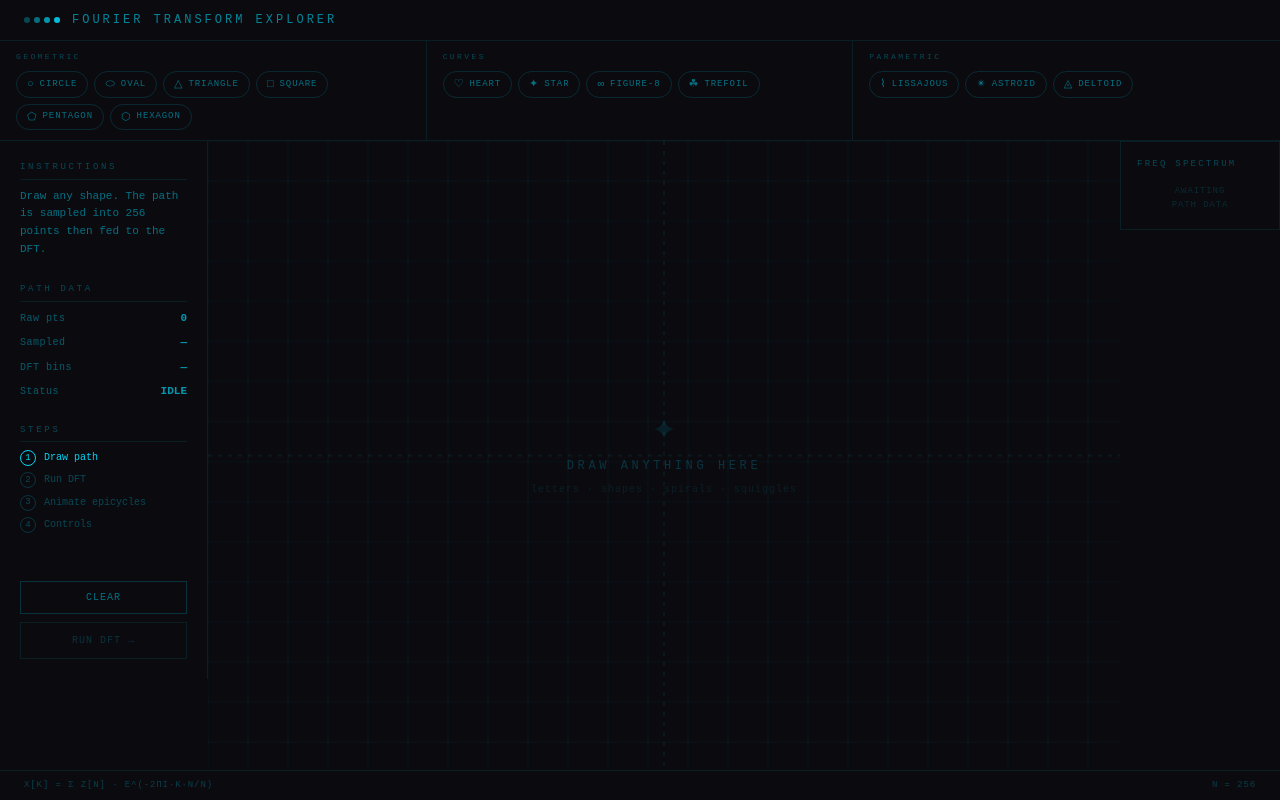
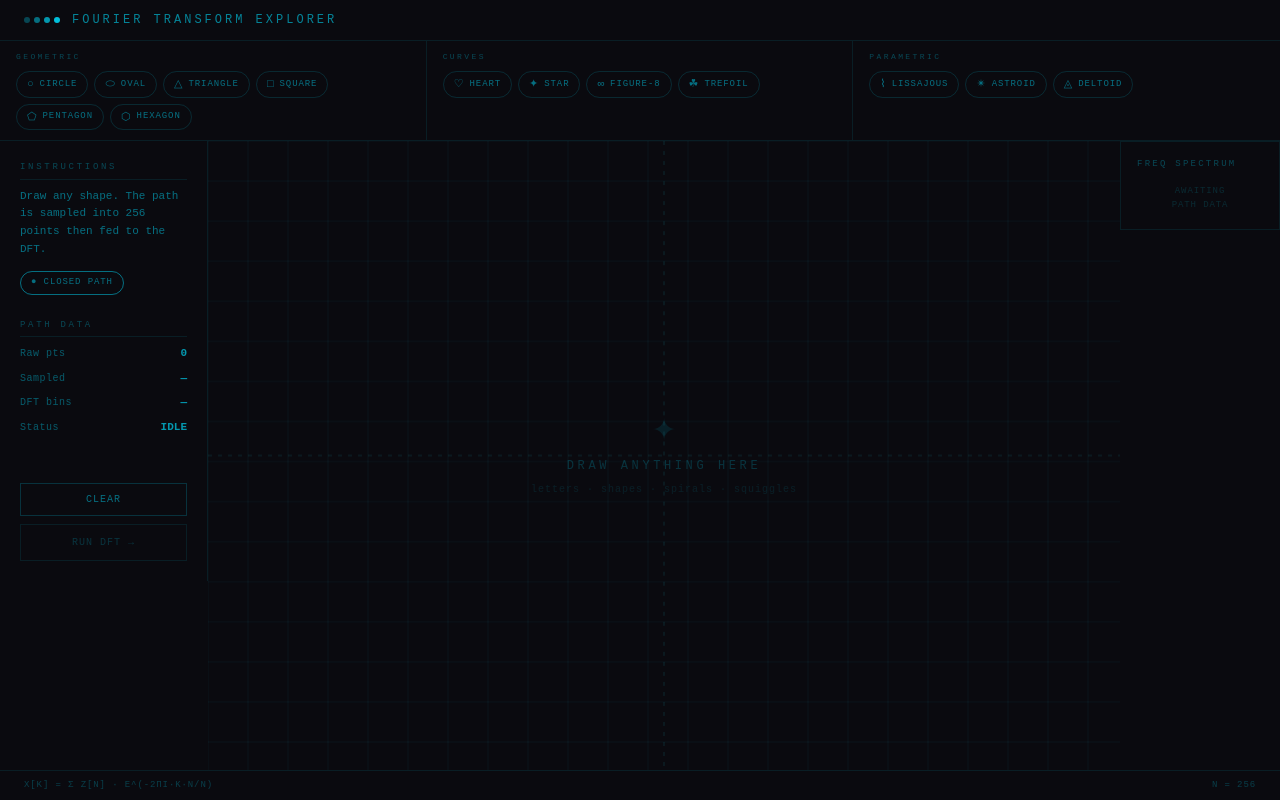
Before and after one commit to Jacob-Dawson/fourier-explorer, a React (Vite) app: page / in a window 1280 px wide. Built offline with nearby package versions, Linux system fonts and the light colour scheme.

Commit message:
bug fixes with drawing - open path drawings feature added

```diff
--- a/src/App.tsx
+++ b/src/App.tsx
@@ -23,6 +23,8 @@ export default function App() {
     rawPoints,
     sampledPoints,
     isDrawing,
+    closePath,
+    setClosePath,
     startDraw,
     continueDraw,
     endDraw,
@@ -122,6 +124,7 @@ export default function App() {
             speed={speed}
             circleCount={circleCount}
             showCircles={showCircles}
+            closePath={closePath}
             onRunDFT={handleRunDFT}
             onAnimate={handleAnimate}
             onClear={handleClear}
@@ -130,6 +133,7 @@ export default function App() {
             onSetSpeed={setSpeed}
             onSetCircleCount={setCircleCount}
             onToggleCircles={toggleCircles}
+            onToggleClosePath={() => setClosePath(p => !p)}
           />
         </div>
 
@@ -145,6 +149,7 @@ export default function App() {
             speed={speed}
             circleCount={circleCount}
             showCircles={showCircles}
+            closePath={closePath}
             onRunDFT={handleRunDFT}
             onAnimate={handleAnimate}
             onClear={handleClear}
@@ -153,6 +158,7 @@ export default function App() {
             onSetSpeed={setSpeed}
             onSetCircleCount={setCircleCount}
             onToggleCircles={toggleCircles}
+            onToggleClosePath={() => setClosePath(p => !p)}
           />
         </Drawer>
 
@@ -214,7 +220,7 @@ export default function App() {
             dominant freq: k={dftResult[0].freq} r={dftResult[0].amp.toFixed(1)}
           </span>
         )}
-        <span>N = 256</span>
+        <span>N = {dftResult ? dftResult.length : 256}</span>
       </footer>
     </div>
   );
--- a/src/components/EpicycleCanvas.tsx
+++ b/src/components/EpicycleCanvas.tsx
@@ -136,12 +136,12 @@ export default function EpicycleCanvas({
                 for(let i = 1; i < len; i++){
 
                     const t = i / len;
-                    const opacity = t * t;
+                    const opacity = Math.min(1, Math.max(0, t * t));
 
                     ctx.beginPath();
                     ctx.moveTo(trail[i-1].x, trail[i-1].y);
                     ctx.lineTo(trail[i].x, trail[i].y);
-                    ctx.strokeStyle = `rgba(34,211,238,${opacity}`;
+                    ctx.strokeStyle = `rgba(34,211,238,${opacity})`;
                     ctx.lineWidth = 1 + t * 1.5;
                     ctx.lineJoin = "round";
                     ctx.lineCap = "round";
--- a/src/components/Sidebar.tsx
+++ b/src/components/Sidebar.tsx
@@ -11,6 +11,7 @@ interface SidebarProps{
     speed: number;
     circleCount: number;
     showCircles: boolean;
+    closePath: boolean;
     // Callbacks
     onRunDFT: () => void;
     onAnimate: () => void;
@@ -20,6 +21,7 @@ interface SidebarProps{
     onSetSpeed: (s: number) => void;
     onSetCircleCount: (n: number) => void;
     onToggleCircles: () => void;
+    onToggleClosePath: () => void;
 }
 
 // Small reuseable primitives
@@ -95,6 +97,7 @@ export default function Sidebar({
     speed,
     circleCount,
     showCircles,
+    closePath,
     onRunDFT,
     onAnimate,
     onClear,
@@ -102,7 +105,8 @@ export default function Sidebar({
     onPause,
     onSetSpeed,
     onSetCircleCount,
-    onToggleCircles
+    onToggleCircles,
+    onToggleClosePath
 }: SidebarProps) {
 
     const statusLabel =
@@ -110,11 +114,6 @@ export default function Sidebar({
         phase === "dft" ? "DONE" :
         phase === "ready" ? "READY" :
         isDrawing ? "DRAWING" : "IDLE";
-
-    const stepsDone =
-        phase === "animate" ? 4 :
-        phase === "dft" ? 3 :
-        phase === "ready" ? 2 : 0;
 
     return (
     <aside className="w-full lg:w-52 border-r border-cyan-400/10 p-5 flex flex-col gap-6 shrink-0 overflow-y-auto">
@@ -127,6 +126,15 @@ export default function Sidebar({
             ? "DFT complete. Hit Animate to watch the epicycles draw your shape."
             : "Draw any shape. The path is sampled into 256 points then fed to the DFT."}
         </p>
+        <button
+          onClick={onToggleClosePath}
+          className={`mt-1 text-[9px] tracking-widest uppercase px-2.5 py-1 rounded-full border transition-all cursor-pointer ${closePath
+            ? "border-cyan-400/50 text-cyan-400/50 hover:border-cyan-400 hover:text-cyan-400"
+            : "border-cyan-400 text-cyan-400 bg-cyan-400/10"
+          }`}
+        >
+          {closePath ? "● Closed path" : "○ Open path"}
+        </button>
       </Section>
 
       <Section label="Path Data">
@@ -191,25 +199,6 @@ export default function Sidebar({
         </Section>
       )}
 
-      <Section label="Steps">
-        <ol className="text-[10px] leading-relaxed list-none space-y-1.5">
-          {["Draw path", "Run DFT", "Animate epicycles", "Controls"].map((s, i) => {
-            const done = i < stepsDone;
-            const active = i === stepsDone;
-            return (
-              <li key={i} className={`flex items-center gap-2 ${active || done ? "text-cyan-400" : "text-cyan-400/30"}`}>
-                <span className={`w-4 h-4 rounded-full border flex items-center justify-center
-                  text-[9px] shrink-0
-                  ${active || done ? "border-cyan-400 text-cyan-400" : "border-cyan-400/20"}`}>
-                  {done ? "✓" : i + 1}
-                </span>
-                {s}
-              </li>
-            );
-          })}
-        </ol>
-      </Section>
-
       <div className="flex-1" />
 
       <div className="flex flex-col gap-2">
--- a/src/components/Spectrum.tsx
+++ b/src/components/Spectrum.tsx
@@ -23,7 +23,8 @@ function AmplitudeSpectrum({components}: { components: FreqComponent[]}){
 
                     // Log scale so tiny harmonics are still visible
 
-                    const h = Math.log1p(c.amp) / Math.log1p(maxAmp);
+                    const raw = Math.log1p(c.amp) / Math.log1p(maxAmp);
+                    const h = isFinite(raw) ? raw : 0;
                     return (
                         <div
                             key={c.freq}
@@ -65,13 +66,17 @@ function PointDistribution({ points }: { points: Point[]}){
     return (
         <div className="flex-1 flex flex-col justify-end">
             <div className="flex items-end gap-px h-28">
-                {bars.map((v, i) => (
+                {bars.map((v, i) => {
+                    const ratio = v / maxBar;
+                    const safeRatio = isFinite(ratio) ? ratio : 0;
+                    return (
                     <div
                         key={i}
                         className="flex-1 bg-cyan-400 transition-all duration-500"
-                        style={{ height: `${(v / maxBar ) * 100}%`, opacity: 0.2 + (v / maxBar) * 0.7}}
+                        style={{ height: `${safeRatio * 100}%`, opacity: 0.2 + safeRatio * 0.7 }}
                     />
-                ))}
+                    );
+                })}
             </div>
             <p className="text-[8px] text-cyan-400/25 mt-1 tracking-wider">
                 point distribution
--- a/src/hooks/useDrawing.ts
+++ b/src/hooks/useDrawing.ts
@@ -10,6 +10,8 @@ interface UseDrawingReturn {
     rawPoints: Point[];
     sampledPoints: Point[] | null;
     isDrawing: boolean;
+    closePath: boolean;
+    setClosePath: (v: boolean | ((prev: boolean) => boolean)) => void;
     startDraw: (e: React.MouseEvent | React.TouchEvent) => void;
     continueDraw: (e: React.MouseEvent | React.TouchEvent) => void;
     endDraw: (e: React.MouseEvent | React.TouchEvent) => void;
@@ -22,6 +24,7 @@ export function useDrawing(): UseDrawingReturn{
     const [rawPoints, setRawPoints] = useState<Point[]>([]);
     const [sampledPoints, setSampledPoints] = useState<Point[] | null>(null);
     const [isDrawing, setIsDrawing] = useState(false);
+    const [closePath, setClosePath] = useState(true);
 
     const getPos = useCallback((e: React.MouseEvent | React.TouchEvent): Point | null => {
         if(!canvasRef.current) return null;
@@ -56,10 +59,13 @@ export function useDrawing(): UseDrawingReturn{
         setRawPoints(prev => {
             if(prev.length < MIN_POINTS) return [];
             const sampled = resamplePath(prev, SAMPLE_COUNT);
-            setSampledPoints(sampled);
+            const finalPoints = closePath
+                ? [...sampled, sampled[0]]
+                : [...sampled, ...[...sampled].reverse()];
+            setSampledPoints(finalPoints);
             return prev;
         });
-    }, [isDrawing, getPos])
+    }, [isDrawing, getPos, closePath])
 
     const clear = useCallback(() => {
         setRawPoints([]);
@@ -72,6 +78,8 @@ export function useDrawing(): UseDrawingReturn{
         rawPoints,
         sampledPoints,
         isDrawing,
+        closePath,
+        setClosePath,
         startDraw,
         continueDraw,
         endDraw,
```
